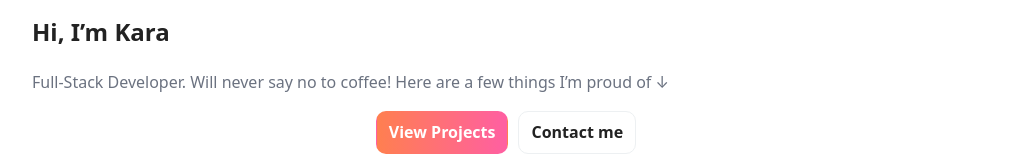
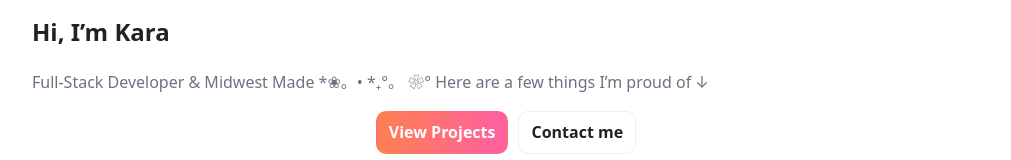
Before and after one commit to karadeskin/kara-portfolio, a React (Vite) app: page / in a window 1280 px wide. Shown: the part 341-501 px from the top of the page, without its empty margins (134-1145 px from the left). Built offline with nearby package versions, Linux system fonts and the light colour scheme.

Commit message:
chore: update homepage intro copy

```diff
--- a/src/pages/Home.tsx
+++ b/src/pages/Home.tsx
@@ -27,7 +27,7 @@ export default function Home() {
       <span className="badge">AI • Full-Stack • Web</span>
       <h1 className="text-4xl font-bold">Hi, I’m Kara</h1>
       <p className="muted">
-        Full-Stack Developer. Will never say no to coffee! Here are a few things I’m proud of ↓
+        Full-Stack Developer & Midwest Made *❀。• *₊°。 ❀° Here are a few things I’m proud of ↓
       </p>
       <div className="button-group">
         <Link className="btn primary" to="/projects">
```
